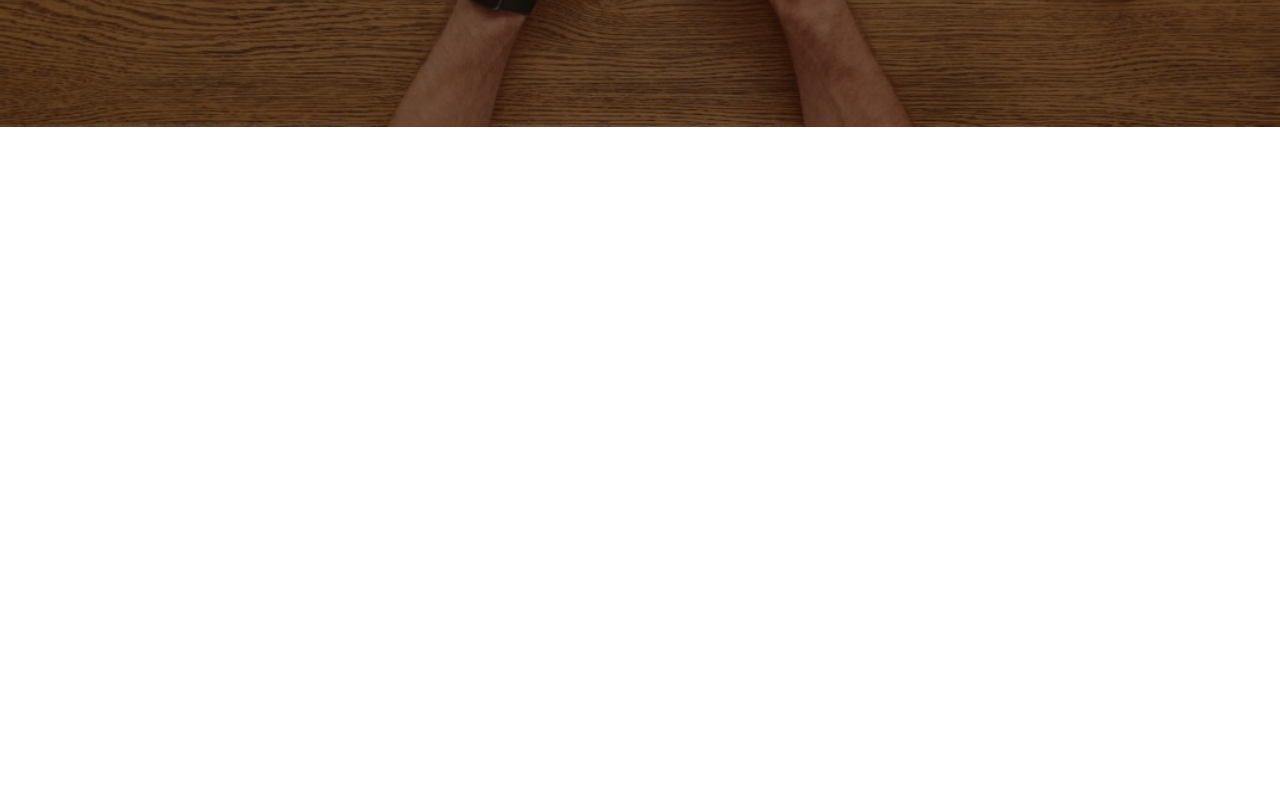
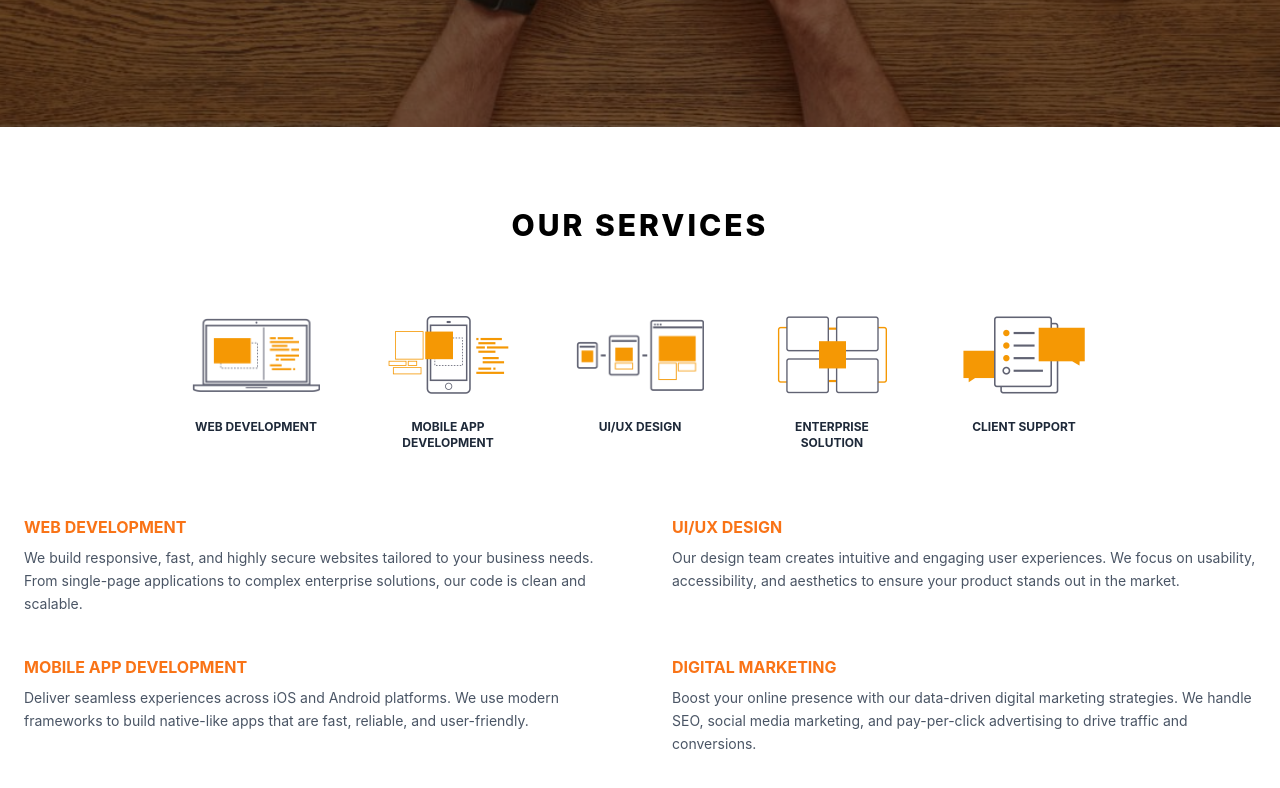
Before and after one commit to Ahsan-SWE/aannahl-portfolio, a React (Vite) app: page / in a window 1280 px wide. Shown: the part 706-1494 px from the top of the page. Before the commit the page ends 833 px from the top, so only its background shows below. Built offline with nearby package versions, Linux system fonts and the light colour scheme.

Commit message:
Fixing ui problem and added services section done

```diff
--- a/src/App.jsx
+++ b/src/App.jsx
@@ -1,6 +1,7 @@
 import TopBar from "./components/TopBar"
 import Navbar from "./components/Navbar"
 import Hero from "./components/Hero"
+import Services from "./components/Services"
 
 
 export default function App() {
@@ -11,6 +12,7 @@ export default function App() {
       <TopBar />
 <Navbar/>
 <Hero/>
+<Services/>
 </div>
   )
 
--- /dev/null
+++ b/src/components/Services.jsx
@@ -0,0 +1,56 @@
+
+import s1 from '../img/s1.png';
+import s2 from '../img/s2.png';
+import s3 from '../img/s3.png';
+import s4 from '../img/s4.png';
+import s5 from '../img/s5.png';
+
+const Services = () => {
+  const serviceData = [
+    { img: s1, title: 'WEB DEVELOPMENT' },
+    { img: s2, title: 'MOBILE APP DEVELOPMENT' },
+    { img: s3, title: 'UI/UX DESIGN' },
+    { img: s4, title: 'ENTERPRISE SOLUTION' },
+    { img: s5, title: 'CLIENT SUPPORT' },
+  ];
+
+return (
+    <section className="py-20 px-6 max-w-7xl mx-auto bg-white">
+      <div className="text-center mb-16">
+        <h2 className="text-3xl font-extrabold uppercase tracking-widest text-black">Our Services</h2>
+      </div>
+
+      <div className="flex flex-wrap justify-center gap-10 md:gap-16 mb-16">
+        {serviceData.map((service, i) => (
+          <div key={i} className="flex flex-col items-center text-center w-32 group cursor-pointer">
+            <div className="h-24 flex items-center justify-center mb-4 transform group-hover:-translate-y-2 transition duration-300">
+               <img src={service.img} alt={service.title} className="max-h-full object-contain" />
+            </div>
+            <h3 className="font-bold text-xs uppercase text-gray-800">{service.title}</h3>
+          </div>
+        ))}
+      </div>
+
+      <div className="grid grid-cols-1 md:grid-cols-2 gap-x-16 gap-y-10 text-sm text-gray-600">
+        <div>
+          <h4 className="text-[#f97316] font-bold text-base mb-2 uppercase">Web Development</h4>
+          <p className="leading-relaxed">We build responsive, fast, and highly secure websites tailored to your business needs. From single-page applications to complex enterprise solutions, our code is clean and scalable.</p>
+        </div>
+        <div>
+          <h4 className="text-[#f97316] font-bold text-base mb-2 uppercase">UI/UX Design</h4>
+          <p className="leading-relaxed">Our design team creates intuitive and engaging user experiences. We focus on usability, accessibility, and aesthetics to ensure your product stands out in the market.</p>
+        </div>
+        <div>
+          <h4 className="text-[#f97316] font-bold text-base mb-2 uppercase">Mobile App Development</h4>
+          <p className="leading-relaxed">Deliver seamless experiences across iOS and Android platforms. We use modern frameworks to build native-like apps that are fast, reliable, and user-friendly.</p>
+        </div>
+        <div>
+          <h4 className="text-[#f97316] font-bold text-base mb-2 uppercase">Digital Marketing</h4>
+          <p className="leading-relaxed">Boost your online presence with our data-driven digital marketing strategies. We handle SEO, social media marketing, and pay-per-click advertising to drive traffic and conversions.</p>
+        </div>
+      </div>
+    </section>
+  );
+};
+
+export default Services;
```
